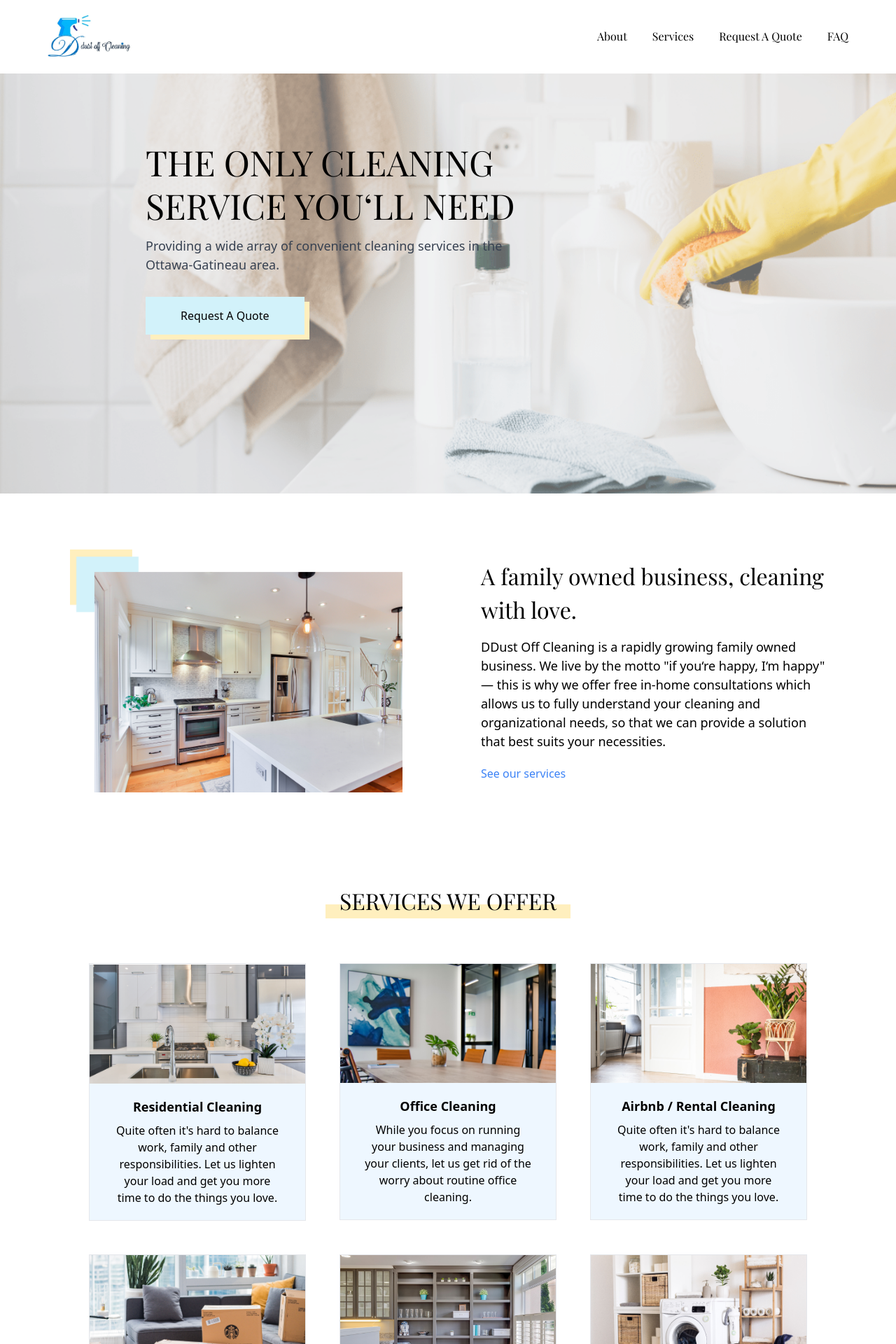
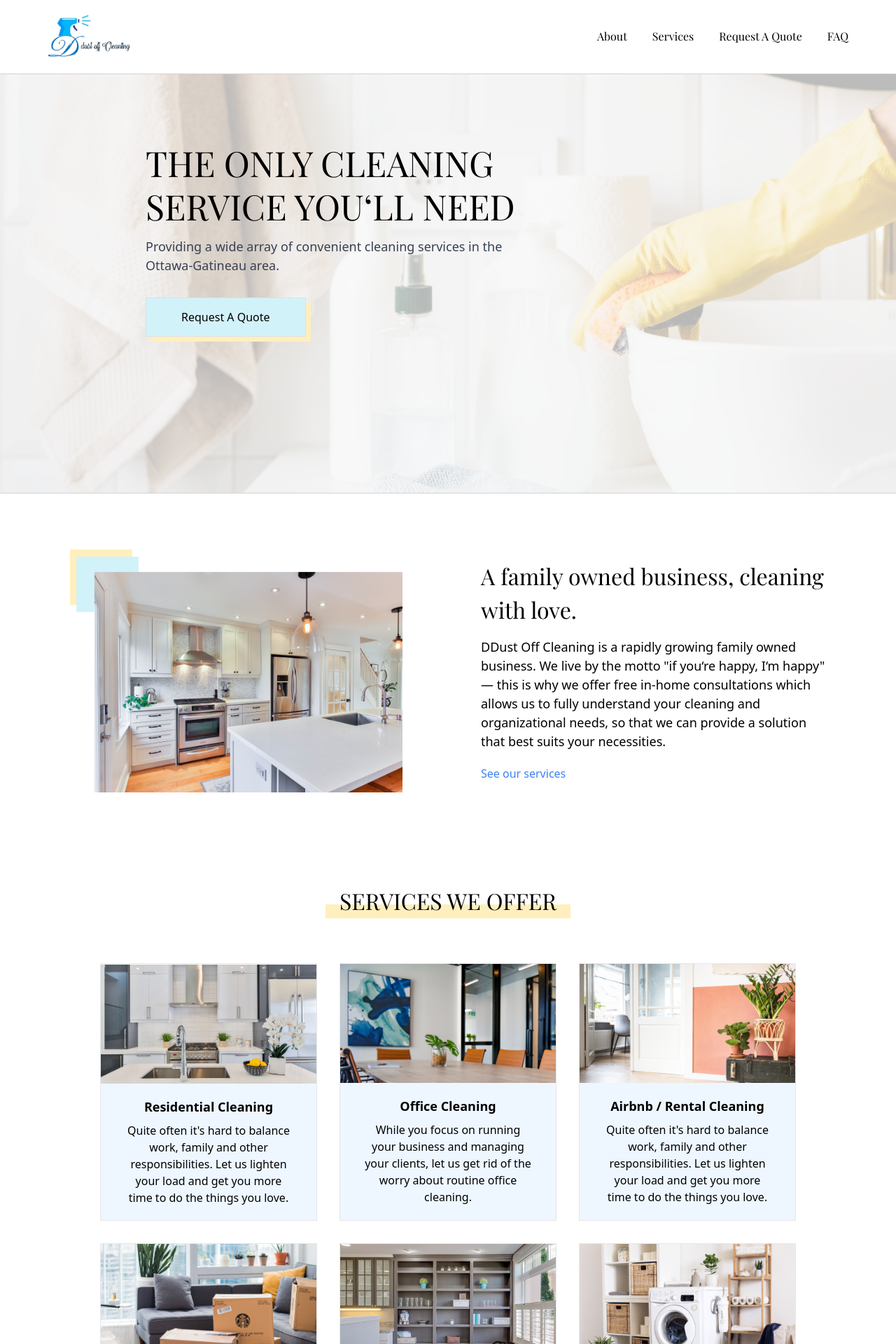
Before and after one commit to tristandasilva/ddustoffcleaning, a Next.js app: page / in a window 1280 px wide. Shown: the top 1920 px of the page at 70% size. Built offline with nearby package versions, Linux system fonts and the light colour scheme.

Commit message:
Banner component for page

```diff
--- /dev/null
+++ b/app/components/PageBanner.jsx
@@ -0,0 +1,17 @@
+import React from 'react';
+
+const PageBanner = ({ text }) => {
+  return (
+    <div className='mt-7'>
+      <div className='page-banner'>
+        <div className='overlay'>
+          <div className='flex justify-center items-center w-full h-full'>
+            <h1 className='text-4xl uppercase'>{text}</h1>
+          </div>
+        </div>
+      </div>
+    </div>
+  );
+};
+
+export default PageBanner;
--- a/app/components/Services/ServiceCard.jsx
+++ b/app/components/Services/ServiceCard.jsx
@@ -3,7 +3,7 @@ import Image from 'next/image';
 
 const ServiceCard = ({ service }) => {
   return (
-    <div className='overflow-auto flex-shrink-0 w-full lg:max-w-[310px] h-full border'>
+    <div className='overflow-hidden flex-shrink-0 w-11/12 lg:max-w-[310px] h-auto border'>
       <div>
         <Image
           src={service.image}
@@ -13,7 +13,7 @@ const ServiceCard = ({ service }) => {
           className='w-full'
         />
       </div>
-      <div className='py-5 px-8 bg-[#EEF7FF] flex flex-col gap-2 text-center font-sans'>
+      <div className='py-5 px-8 bg-[#EEF7FF] h-full flex flex-col gap-2 text-center font-sans'>
         <h4 className='text-[18px] font-semibold'>{service.type}</h4>
         <p className=''>{service.description}</p>
       </div>
--- a/app/components/Services/ServiceCardList.jsx
+++ b/app/components/Services/ServiceCardList.jsx
@@ -4,7 +4,7 @@ import ServiceCard from './ServiceCard';
 
 const ServiceCardList = ({ services }) => {
   return (
-    <div className='flex flex-wrap justify-center gap-4 md:gap-12 overflow-hidden'>
+    <div className='flex flex-wrap w-full justify-center gap-4 md:gap-8 overflow-hidden'>
       {services.map((service) => (
         <ServiceCard service={service} />
       ))}
--- a/app/components/StyledButton.jsx
+++ b/app/components/StyledButton.jsx
@@ -3,7 +3,10 @@ import Link from 'next/link';
 
 const StyledButton = (props) => {
   return (
-    <button className='styledBtn font-sans max-w-[80%] md:max-w-[50%]'>
+    <button
+      type={props.type}
+      className='styledBtn font-sans max-w-[80%] md:max-w-[50%]'
+    >
       <Link href={props.path}>{props.text}</Link>
     </button>
   );
--- a/app/components/layouts/ServicesLayout.jsx
+++ b/app/components/layouts/ServicesLayout.jsx
@@ -7,7 +7,7 @@ const ServicesLayout = () => {
   return (
     <div
       id='services'
-      className='h-full my-[50px] md:my-[150px] mx-[15px] md:mx-[100px] flex flex-col justify-center align-middle'
+      className='h-full my-[50px] md:my-[150px] mx-[20px] xl:mx-[100px] 2xl:mx-[200px] flex flex-col justify-center align-middle'
     >
       <SectionTitle title='Services We Offer' />
       <ServiceCardList services={services} />
--- a/app/faq/faq-components/FaqLayout.jsx
+++ b/app/faq/faq-components/FaqLayout.jsx
@@ -5,8 +5,7 @@ import SectionTitle from '../../components/SectionTitle';
 
 const FaqLayout = () => {
   return (
-    <div className='h-full mx-[15px] md:mx-[200px] mt-12 my-16 flex flex-col justify-center align-middle'>
-      <SectionTitle title='Frequently Asked Questions' />
+    <div className='h-full mx-[15px] md:mx-[200px] mt-10 mb-16 flex flex-col justify-center align-middle'>
       <FaqList faqs={faqs} />
     </div>
   );
--- a/app/faq/page.js
+++ b/app/faq/page.js
@@ -2,11 +2,13 @@ import Navbar from '../components/Nav/Navbar';
 import SectionTitle from '../components/SectionTitle';
 import Footer from '../components/Footer';
 import FaqLayout from './faq-components/FaqLayout';
+import PageBanner from '../components/PageBanner';
 
 export default function Faq() {
   return (
     <div>
       <Navbar />
+      <PageBanner text='Frequently Asked Questions' />
       <div className='flex flex-col items-center'>
         <FaqLayout />
       </div>
--- a/app/globals.css
+++ b/app/globals.css
@@ -12,8 +12,22 @@ html {
   scroll-padding-top: 10rem;
 }
 
+.hero-section,
+.page-banner {
+  border-width: 1px 0px;
+  border-color: rgb(211, 211, 211);
+}
+
+.page-banner {
+  background-image: url('/hero-img-2.png');
+  height: 25vh;
+  position: relative;
+  letter-spacing: 4px;
+  text-align: center;
+}
+
 .hero-section {
-  background-image: url('/hero-img-min.png');
+  background-image: url('/hero-img-2.png');
   background-repeat: no-repeat;
   background-size: cover;
   height: 75vh;
@@ -25,7 +39,7 @@ html {
   display: block;
   width: 100%;
   height: 100%;
-  background-color: #ffffff60;
+  background-color: #ffffffb6;
   position: absolute;
   top: 0;
   left: 0;
@@ -39,6 +53,14 @@ li a {
   padding: 15px 50px;
   background-color: #d2f2fa;
   box-shadow: 7px 7px 0px #ffefbe;
+  border: 1px solid #dbe1e2;
+  transition-property: all;
+  transition-duration: 500ms;
+}
+
+.styledBtn:hover {
+  box-shadow: 0px 0px 0px #ffefbe;
+  background-color: #b4ebf8;
 }
 
 @media screen and (max-width: 768px) {
--- a/app/quote/page.js
+++ b/app/quote/page.js
@@ -1,5 +1,6 @@
 import Footer from '../components/Footer';
 import Navbar from '../components/Nav/Navbar';
+import PageBanner from '../components/PageBanner';
 import SectionTitle from '../components/SectionTitle';
 import FormLayout from './quote-components/FormLayout';
 
@@ -8,6 +9,7 @@ export default function Quote() {
     <div>
       <div>
         <Navbar />
+        <PageBanner text='Request A Quote' />
         <FormLayout />
       </div>
       <Footer showBackground={true} />
--- a/app/quote/quote-components/FormLayout.jsx
+++ b/app/quote/quote-components/FormLayout.jsx
@@ -6,7 +6,6 @@ import QuotationForm from './QuotationForm';
 const FormLayout = () => {
   return (
     <div className='h-full px-2 md:px-0 mx-[15px] md:mx-[150px] mt-12 mb-24 flex flex-col justify-center align-middle'>
-      <SectionTitle title='Request A Quote' />
       <div className='form-container'>
         <QuotationForm />
       </div>
```
Also changed, not shown: public/hero-img-2.png (added), 1 other file (tests, documents, lock files or other folders).
